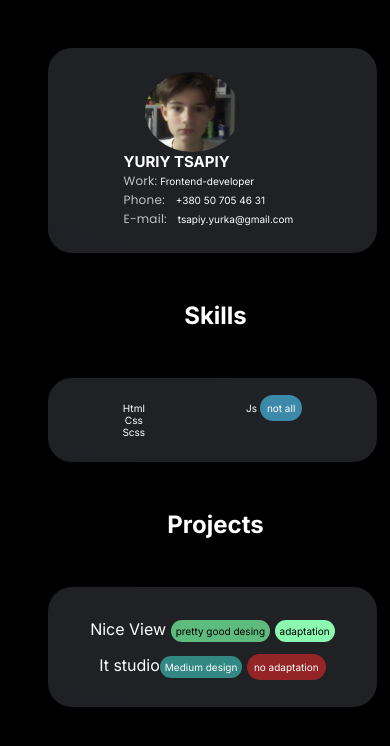
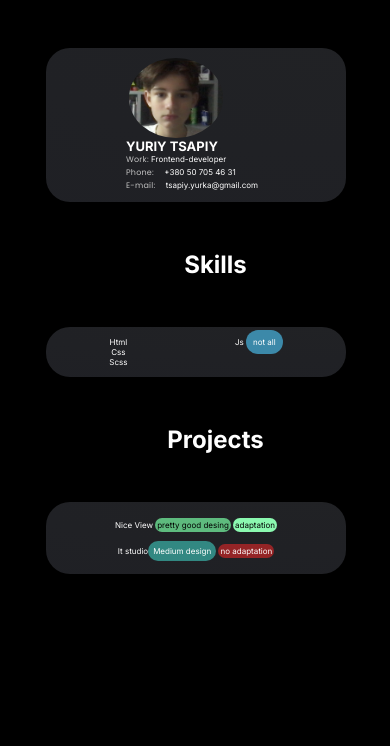
Before and after one commit to ByteMe6/resume-yura, a plain HTML site: page index.html in a window 390 px wide. Drawn offline with Linux system fonts and the light colour scheme.

Commit message:
adaptation++

```diff
--- a/index.scss
+++ b/index.scss
@@ -209,3 +209,32 @@ a{
   padding: 5px;
   color: black;
 }
+@media (max-width: 500px) {
+  // .container{
+    // width: 40px;
+    // margin: 2px;
+    // position: absolute;
+  // }
+  // .skills-heading{
+  //   position: relative;
+  // }
+  body{
+    width: 100%;
+    padding: 0;
+    margin: 0;
+  }
+  .container{
+    padding: 10px;
+    margin-left: 13%;
+    margin-right: 0;
+    h1{
+      font-size: 13px;
+    }
+    p,span,a{
+      font-size: 8px;
+    }
+    .pg, .badPr, .pgd{
+      padding: 2px;
+    }
+  }
+}
```
Also changed, not shown: css/index.css.
